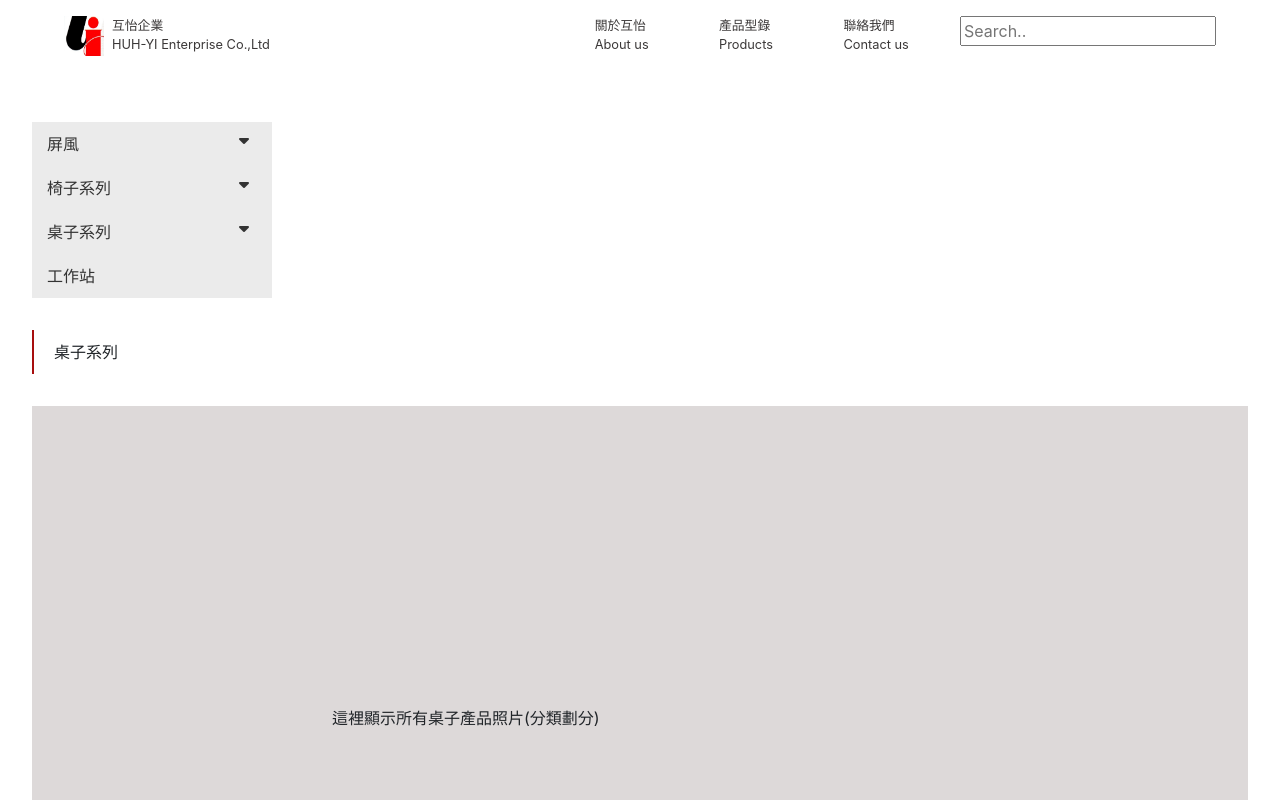
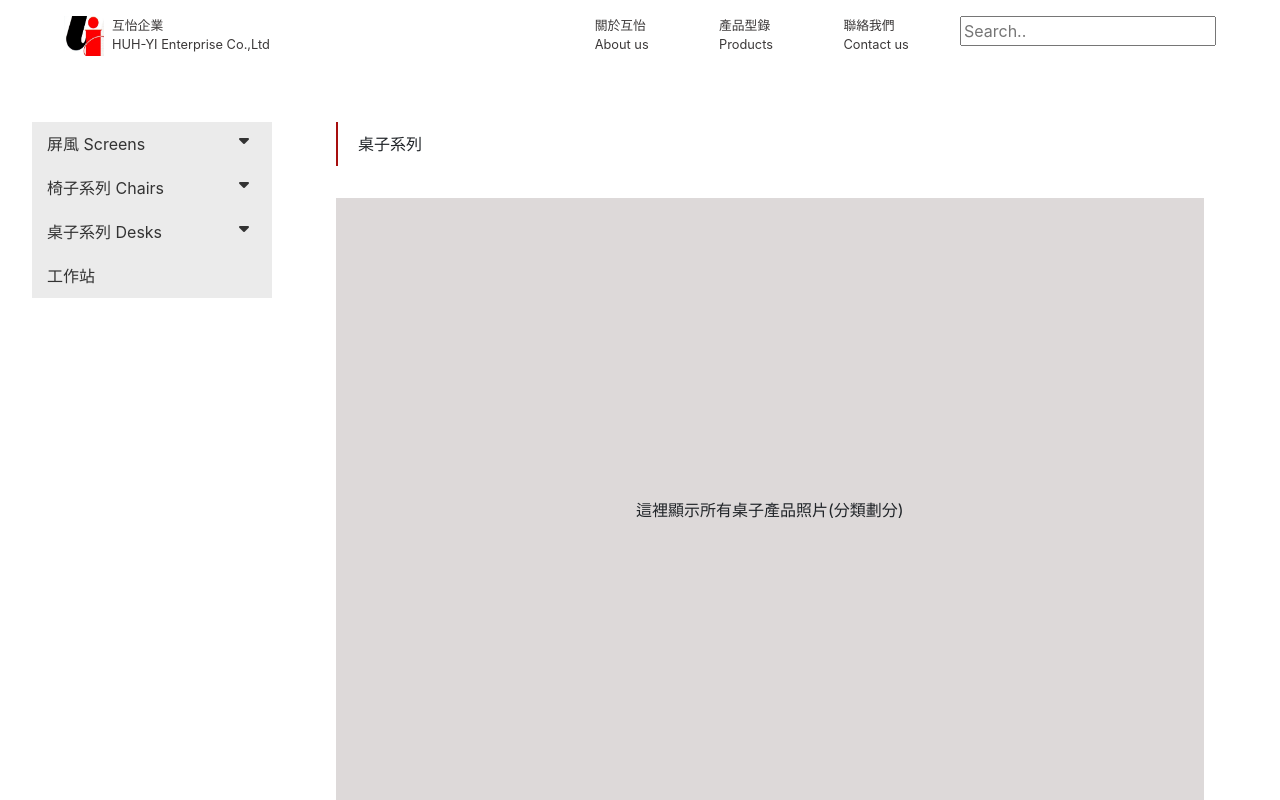
Before and after one commit to hyang77/huhyi-website, a React (Create React App) app: page /product/desks in a window 1280 px wide. Shown: the top 800 px of the page. Built offline with nearby package versions, Linux system fonts and the light colour scheme.

Commit message:
add English version

```diff
--- a/src/components/Product.js
+++ b/src/components/Product.js
@@ -24,7 +24,8 @@ class Product extends React.Component {
   render() {
     return (
       <React.Fragment>
-
+        <div className="product-page-container">
+          <div className="product-page-boxes">
             <nav className="product-nav">
               <ul>
                 <li
@@ -32,7 +33,7 @@ class Product extends React.Component {
                   onClick={() => this.isSelected(1)}
                 >
                   <NavLink to="/product/screens">
-                  屏風<div className="fa fa-caret-down right"></div>
+                    屏風 Screens<div className="fa fa-caret-down right"></div>
                   </NavLink>
                   <ul
                     className={`collapsible ${
@@ -52,7 +53,7 @@ class Product extends React.Component {
                   onClick={() => this.isSelected(2)}
                 >
                   <NavLink to="/product/chairs">
-                  椅子系列<div className="fa fa-caret-down right"></div>
+                    椅子系列 Chairs<div className="fa fa-caret-down right"></div>
                   </NavLink>
                   <ul
                     className={`collapsible ${
@@ -72,7 +73,7 @@ class Product extends React.Component {
                   onClick={() => this.isSelected(3)}
                 >
                   <NavLink to="/product/desks">
-                  桌子系列<div className="fa fa-caret-down right"></div>
+                    桌子系列 Desks<div className="fa fa-caret-down right"></div>
                   </NavLink>
                   <ul
                     className={`collapsible ${
@@ -95,6 +96,8 @@ class Product extends React.Component {
                 </li>
               </ul>
             </nav>
+          </div>
+          <div className="product-page-boxes">
             <Switch>
               <Route path="/product/screens">
                 <Screenseries />
@@ -106,6 +109,8 @@ class Product extends React.Component {
                 <Deskseries />
               </Route>
             </Switch>
+          </div>
+        </div>
       </React.Fragment>
     );
   }
```
Lines whose indentation alone changed are shown as unchanged.
